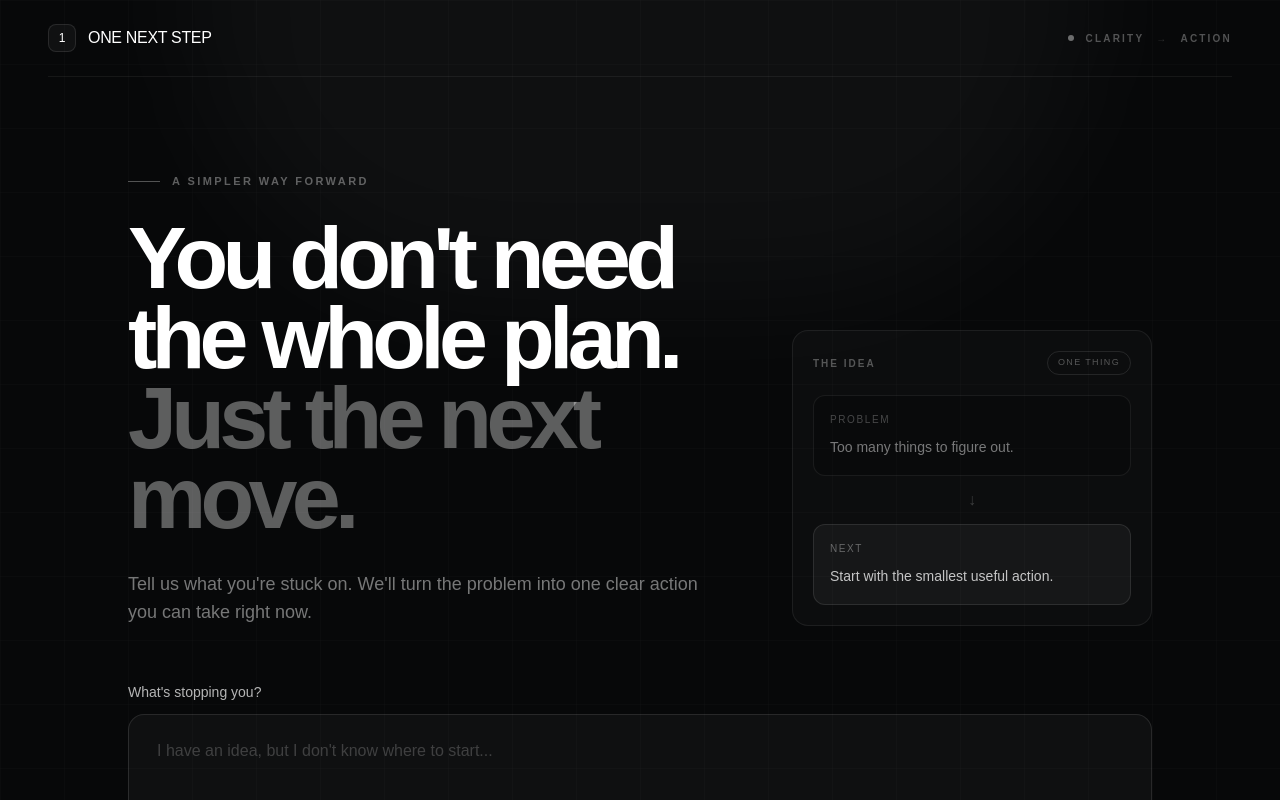
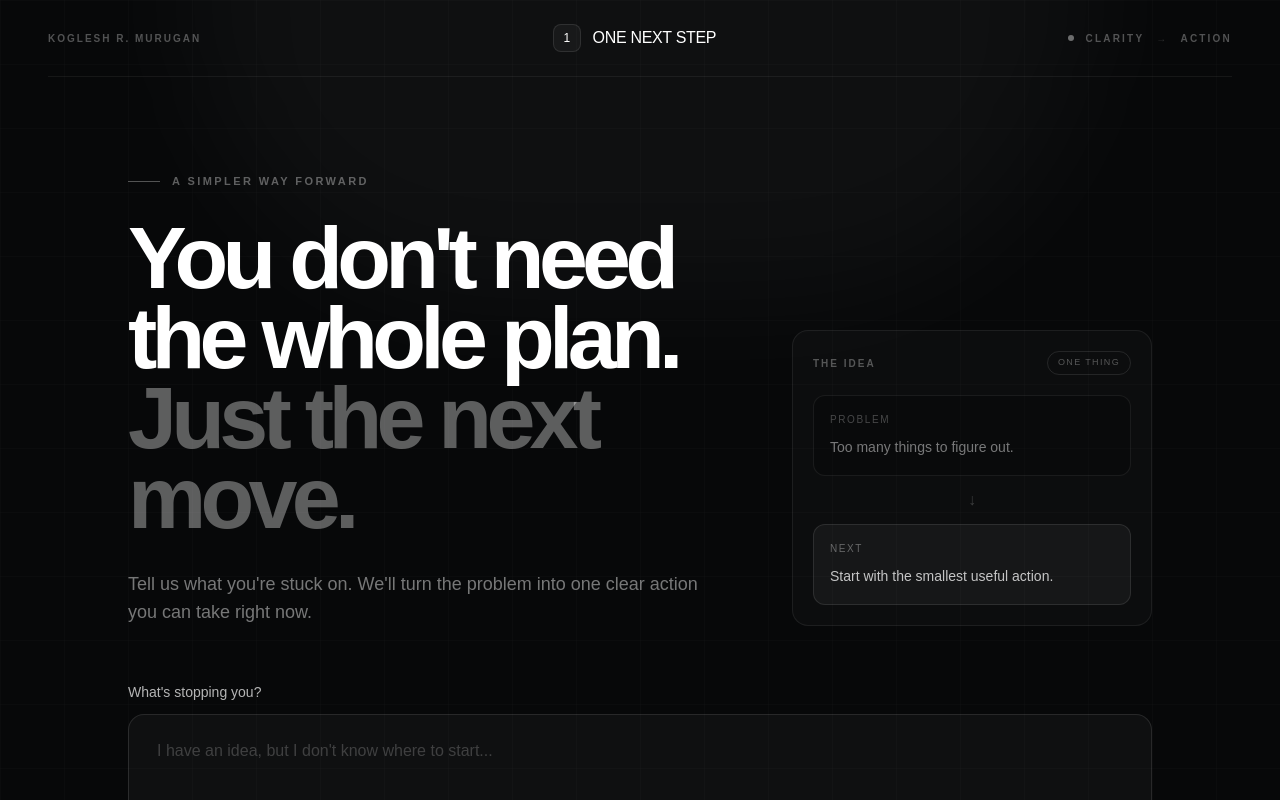
Before and after one commit to kogleshofficial-hub/one-next-step, a Next.js app: page / in a window 1280 px wide. Shown: the top 800 px of the page. Built offline with nearby package versions, Linux system fonts and the light colour scheme.

Commit message:
Add creator branding

```diff
--- a/app/page.tsx
+++ b/app/page.tsx
@@ -212,6 +212,10 @@ export default function Home() {
       <div className="relative mx-auto flex min-h-screen w-full max-w-7xl flex-col px-5 sm:px-8 lg:px-12">
         {/* Navigation */}
         <header className="flex items-center justify-between border-b border-white/[0.06] py-6">
+        <div className="text-[10px] font-semibold uppercase tracking-[0.2em] text-white/30">
+            Koglesh R. Murugan
+          </div>
+
           <button
             type="button"
             onClick={handleReset}
```
